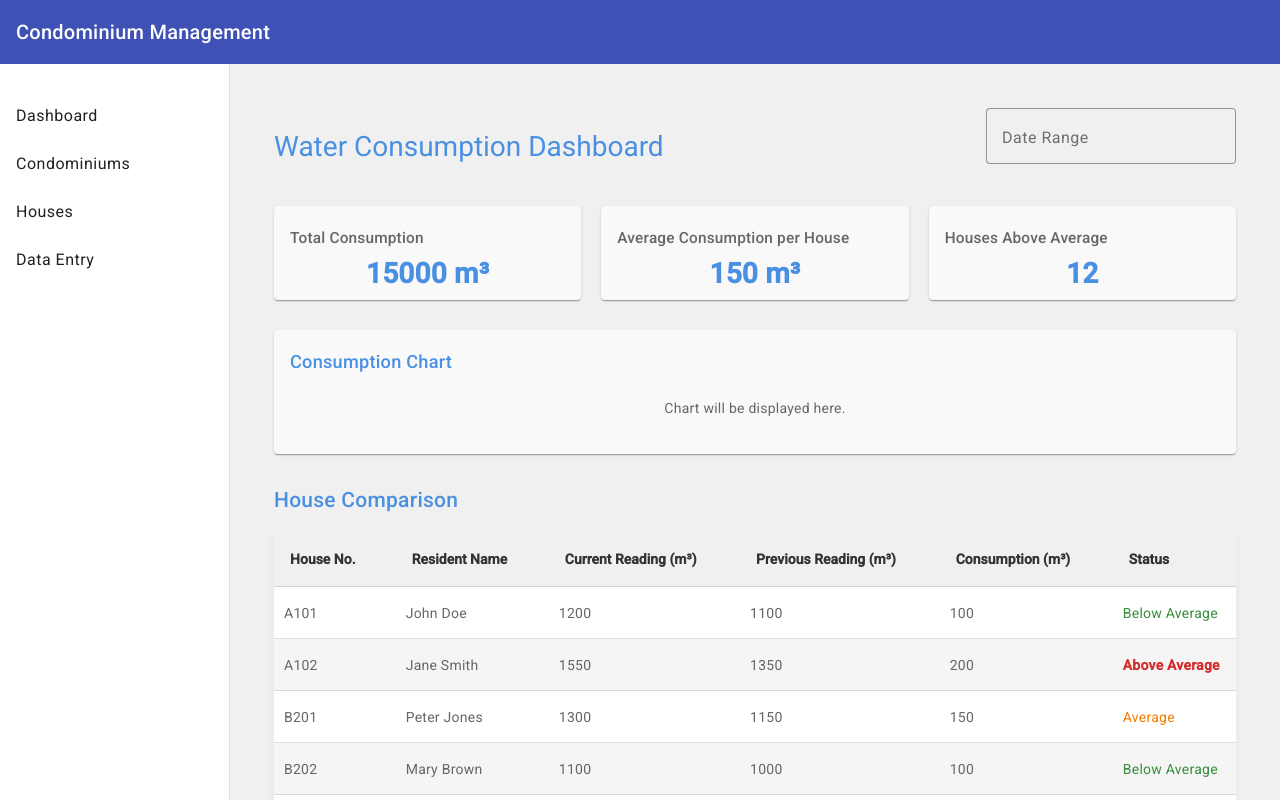
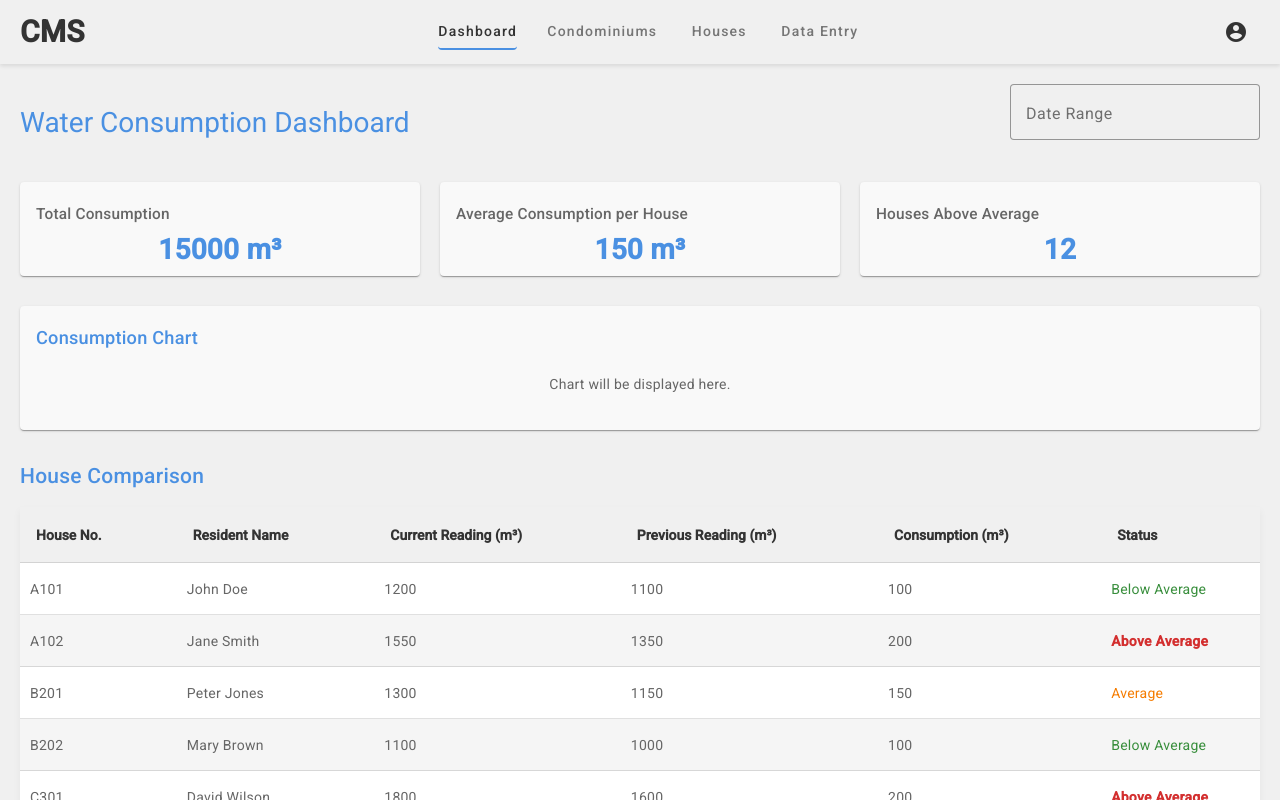
Before and after one commit to KingnaldoJr/aquatrack, an Angular app: page /dashboard in a window 1280 px wide. Shown: the top 800 px of the page. Built offline with nearby package versions, Linux system fonts and the light colour scheme.

Commit message:
fix: remove fake navbar

```diff
--- a/src/app/app.component.html
+++ b/src/app/app.component.html
@@ -2,16 +2,5 @@
   <span>Condominium Management</span>
 </mat-toolbar>
 
-<mat-sidenav-container class="sidenav-container">
-  <mat-sidenav mode="side" opened class="sidenav">
-    <mat-nav-list>
-      <a mat-list-item routerLink="/dashboard">Dashboard</a>
-      <a mat-list-item routerLink="/condominiums">Condominiums</a>
-      <a mat-list-item routerLink="/houses">Houses</a>
-      <a mat-list-item routerLink="/data-entry">Data Entry</a>
-    </mat-nav-list>
-  </mat-sidenav>
-  <mat-sidenav-content>
-    <router-outlet></router-outlet>
-  </mat-sidenav-content>
-</mat-sidenav-container>
+<app-navbar></app-navbar>
+<router-outlet></router-outlet>
--- a/src/app/app.component.ts
+++ b/src/app/app.component.ts
@@ -3,6 +3,7 @@ import { RouterOutlet } from '@angular/router';
 import { MatToolbarModule } from '@angular/material/toolbar';
 import { MatSidenavModule } from '@angular/material/sidenav';
 import { MatListModule } from '@angular/material/list';
+import { NavbarComponent } from './components/navbar/navbar.component';
 
 
 @Component({
@@ -12,7 +13,8 @@ import { MatListModule } from '@angular/material/list';
     RouterOutlet,
     MatToolbarModule,
     MatSidenavModule,
-    MatListModule
+    MatListModule,
+    NavbarComponent
   ],
   templateUrl: './app.component.html',
   styleUrl: './app.component.scss'
--- a/src/app/components/navbar/navbar.component.ts
+++ b/src/app/components/navbar/navbar.component.ts
@@ -19,5 +19,4 @@ import { RouterModule } from '@angular/router';
   styleUrl: './navbar.component.scss'
 })
 export class NavbarComponent {
-
 }
```
